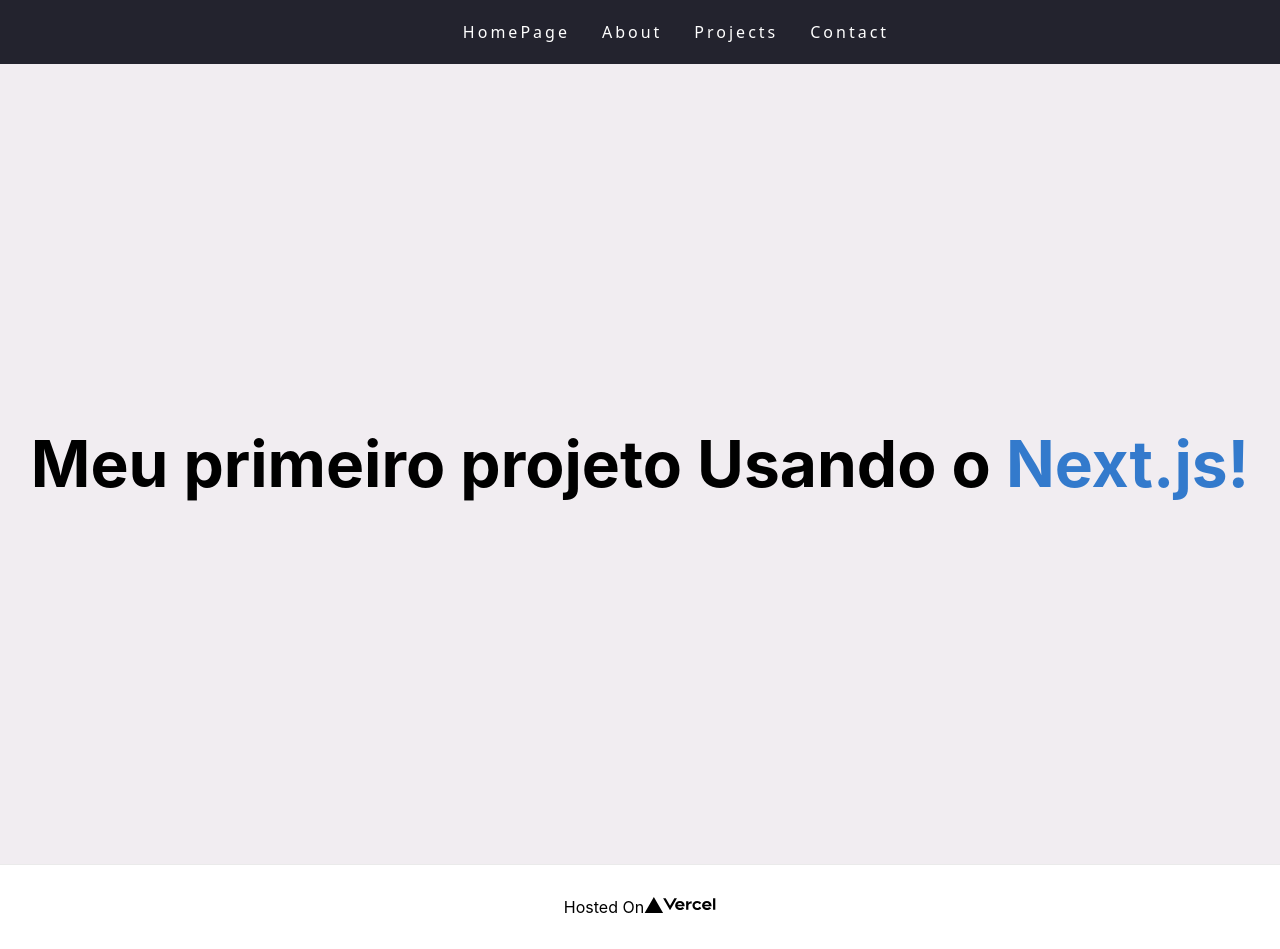
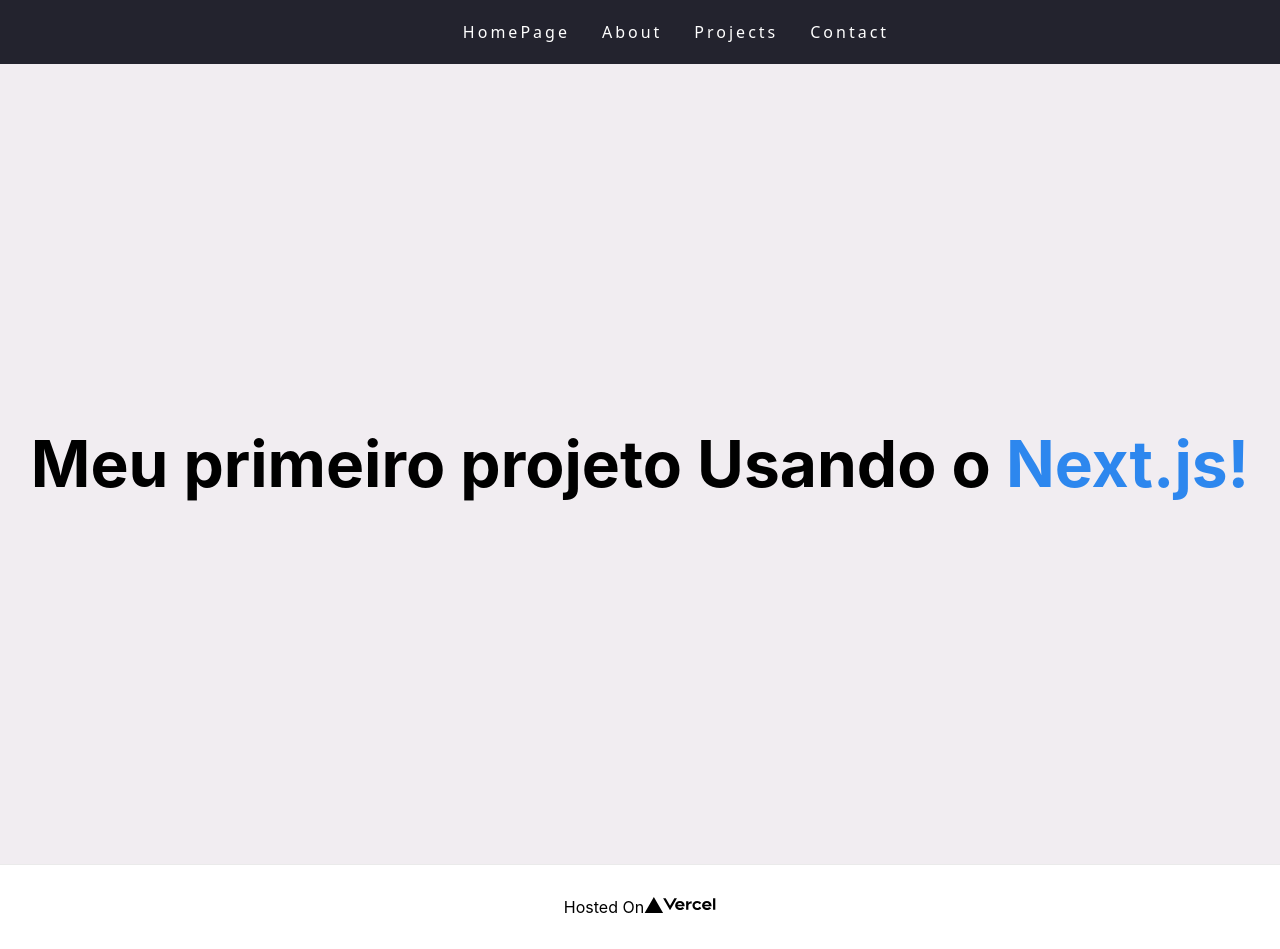
Before and after one commit to GustavoWornes/1997, a Next.js app: page / in a window 1280 px wide. Built offline with nearby package versions, Linux system fonts and the light colour scheme.

Commit message:
Arrumando but vercel

```diff
--- a/styles/Home.module.css
+++ b/styles/Home.module.css
@@ -18,7 +18,7 @@
 
 
 .title a {
-  color: #337acc;
+  color: #2d87ee;
   text-decoration: none;
 }
 
```
